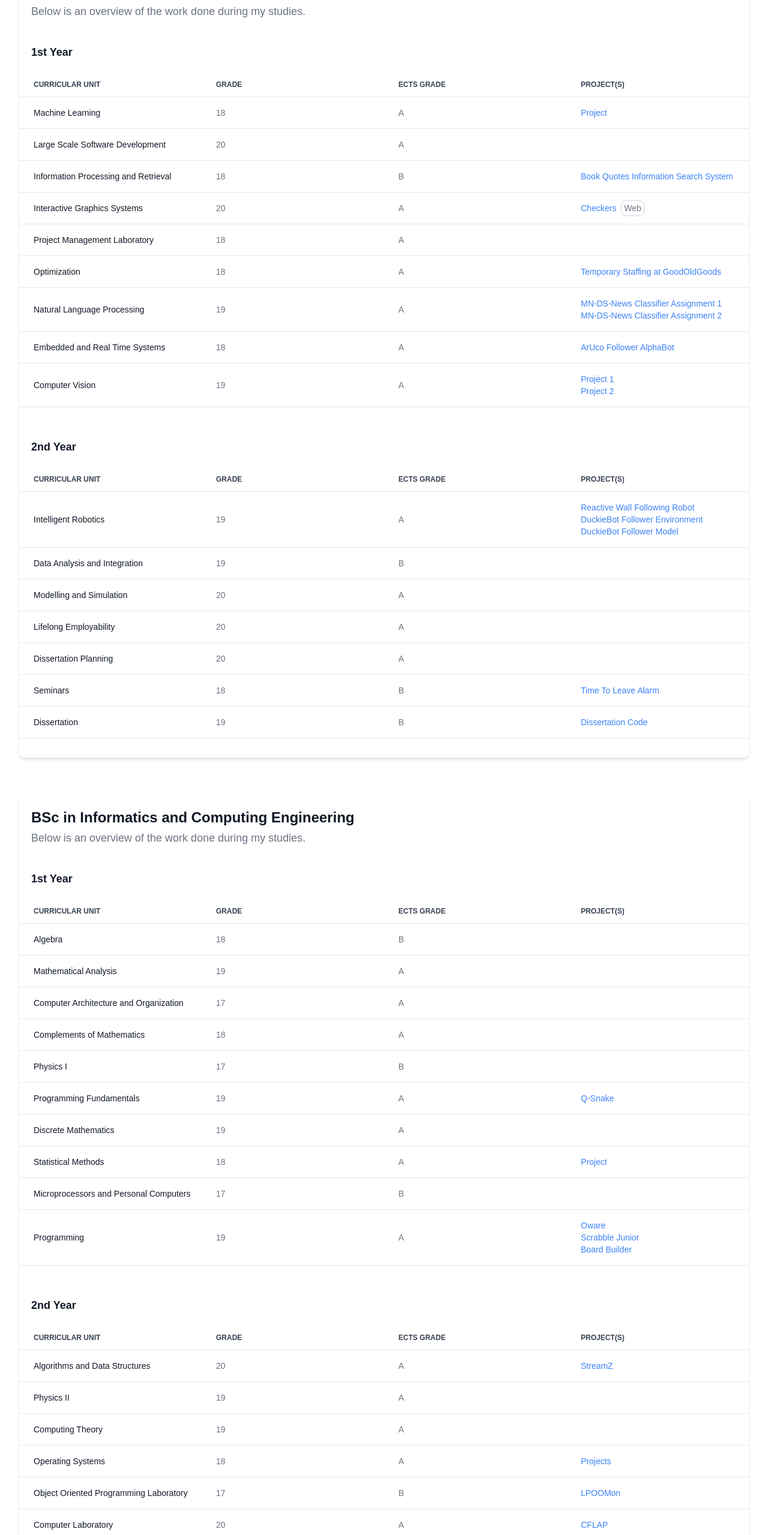
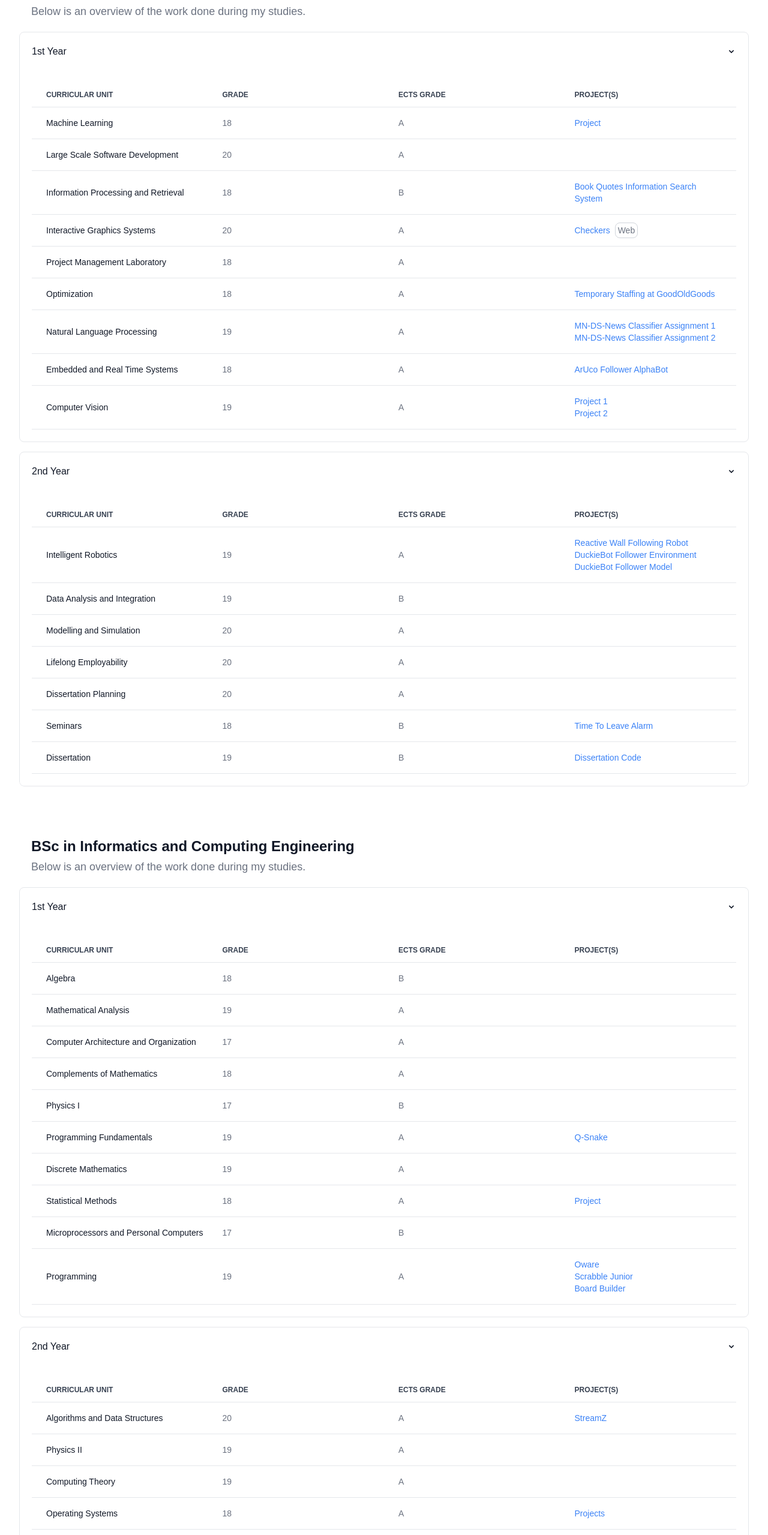
Before and after one commit to filipepcampos/filipepcampos.github.io, a Next.js app: page /education in a window 1280 px wide. Shown: the part 127-2686 px from the top of the page at 60% size. Built offline with nearby package versions, Linux system fonts and the light colour scheme.

Commit message:
add accordion sections for uni tables

```diff
--- a/app/education/page.tsx
+++ b/app/education/page.tsx
@@ -1,4 +1,4 @@
-import GradeTable from "@/components/GradeTable";
+import UniversitySemesterSection from "@/components/UniversitySemesterSection";
 
 export default function Education() {
   const firstYear = [
@@ -37,7 +37,7 @@ export default function Education() {
         {
           name: "Checkers",
           url: "https://github.com/filipepcampos/feup-sgi-proj",
-          weburl: "https://sgi.projects.filipepcampos.com/tp3/"
+          weburl: "https://sgi.projects.filipepcampos.com/tp3/",
         },
       ],
     },
@@ -111,12 +111,12 @@ export default function Education() {
         },
         {
           name: "DuckieBot Follower Environment",
-          url: "https://github.com/filipepcampos/feup-ri-assign4"
+          url: "https://github.com/filipepcampos/feup-ri-assign4",
         },
         {
           name: "DuckieBot Follower Model",
-          url: "https://github.com/filipepcampos/feup-ri-assign4-model"
-        }
+          url: "https://github.com/filipepcampos/feup-ri-assign4-model",
+        },
       ],
     },
     {
@@ -156,22 +156,22 @@ export default function Education() {
       ects: "B",
       projects: [
         {
-          "name": "Dissertation Code",
-          "url": "https://github.com/filipepcampos/anonymous-case-based-explainability"
-        }
+          name: "Dissertation Code",
+          url: "https://github.com/filipepcampos/anonymous-case-based-explainability",
+        },
       ],
     },
   ];
 
   const bscFirstYear = [
-    { uc: "Algebra", grade: 18, ects: "B"},
+    { uc: "Algebra", grade: 18, ects: "B" },
     { uc: "Mathematical Analysis", grade: 19, ects: "A" },
     {
       uc: "Computer Architecture and Organization",
       grade: 17,
       ects: "A",
     },
-    { uc: "Complements of Mathematics", grade: 18, ects: "A"},
+    { uc: "Complements of Mathematics", grade: 18, ects: "A" },
     { uc: "Physics I", grade: 17, ects: "B" },
     {
       uc: "Programming Fundamentals",
@@ -184,7 +184,7 @@ export default function Education() {
         },
       ],
     },
-    { uc: "Discrete Mathematics", grade: 19, ects: "A"},
+    { uc: "Discrete Mathematics", grade: 19, ects: "A" },
     {
       uc: "Statistical Methods",
       grade: 18,
@@ -396,7 +396,12 @@ export default function Education() {
       uc: "Capstone Project",
       grade: 18,
       ects: "A",
-      projects: [{ name: "Mobile Car Driving", url: "https://github.com/filipepcampos/mobile-car-driving-model" }],
+      projects: [
+        {
+          name: "Mobile Car Driving",
+          url: "https://github.com/filipepcampos/mobile-car-driving-model",
+        },
+      ],
     },
     {
       uc: "Artificial Intelligence",
@@ -419,52 +424,34 @@ export default function Education() {
     <section className="bg-white dark:bg-gray-900">
       <div className="grid grid-cols-1 gap-16 max-w-screen-xl min-y-screen-xl px-8 py-8 mx-auto">
         <section id="msc">
-          <div className="relative overflow-x-auto shadow-md sm:rounded-lg">
+          <div className="relative overflow-x-auto sm:rounded-lg">
             <div className="p-5 text-2xl font-semibold text-left rtl:text-right text-gray-900 bg-white dark:text-white dark:bg-gray-800">
-              MSc in Informatics and Computing Engineering
+              <h2>MSc in Informatics and Computing Engineering</h2>
               <p className="mt-1 text-lg font-normal text-gray-500 dark:text-gray-400">
                 Below is an overview of the work done during my studies.
               </p>
             </div>
-            <div className="mb-8">
-              <h3 className="p-5 text-lg font-semibold text-gray-900 dark:text-white">
-                1st Year
-              </h3>
-              <GradeTable data={firstYear} />
-            </div>
-            <div className="mb-8">
-              <h3 className="p-5 text-lg font-semibold text-gray-900 dark:text-white">
-                2nd Year
-              </h3>
-              <GradeTable data={secondYear} />
+            <div className="flex flex-col gap-4">
+              <UniversitySemesterSection title="1st Year" data={firstYear} />
+              <UniversitySemesterSection title="2nd Year" data={secondYear} />
             </div>
           </div>
         </section>
         <section id="bsc">
-          <div className="relative overflow-x-auto shadow-md sm:rounded-lg">
+          <div className="relative overflow-x-auto sm:rounded-lg">
             <div className="p-5 text-2xl font-semibold text-left rtl:text-right text-gray-900 bg-white dark:text-white dark:bg-gray-800">
               <h2>BSc in Informatics and Computing Engineering</h2>
               <p className="mt-1 text-lg font-normal text-gray-500 dark:text-gray-400">
                 Below is an overview of the work done during my studies.
               </p>
             </div>
-            <div className="mb-8">
-              <h3 className="p-5 text-lg font-semibold text-gray-900 dark:text-white">
-                1st Year
-              </h3>
-              <GradeTable data={bscFirstYear} />
-            </div>
-            <div className="mb-8">
-              <h3 className="p-5 text-lg font-semibold text-gray-900 dark:text-white">
-                2nd Year
-              </h3>
-              <GradeTable data={bscSecondYear} />
-            </div>
-            <div>
-              <h3 className="p-5 text-lg font-semibold text-gray-900 dark:text-white">
-                3rd Year
-              </h3>
-              <GradeTable data={bscThirdYear} />
+            <div className="flex flex-col gap-4">
+              <UniversitySemesterSection title="1st Year" data={bscFirstYear} />
+              <UniversitySemesterSection
+                title="2nd Year"
+                data={bscSecondYear}
+              />
+              <UniversitySemesterSection title="3rd Year" data={bscThirdYear} />
             </div>
           </div>
         </section>
--- /dev/null
+++ b/components/UniversitySemesterSection.tsx
@@ -0,0 +1,19 @@
+"use client";
+
+import { Accordion, AccordionContent, AccordionPanel, AccordionTitle } from "flowbite-react";
+import GradeTable from "./GradeTable";
+
+export default function UniversitySemesterSection(
+  {title, data}: {title: string, data: {uc: string; grade: number; ects: string; projects?: {name: string; url: string; weburl?: string}[]}[]}
+) {
+    return (
+        <Accordion>
+            <AccordionPanel>
+                <AccordionTitle className="text-md"> {title} </AccordionTitle>
+                <AccordionContent>
+                    <GradeTable data={data}/>
+                </AccordionContent>
+            </AccordionPanel>
+        </Accordion>
+    )
+}
```
Also changed, not shown: package.json (+6 -5 lines).
